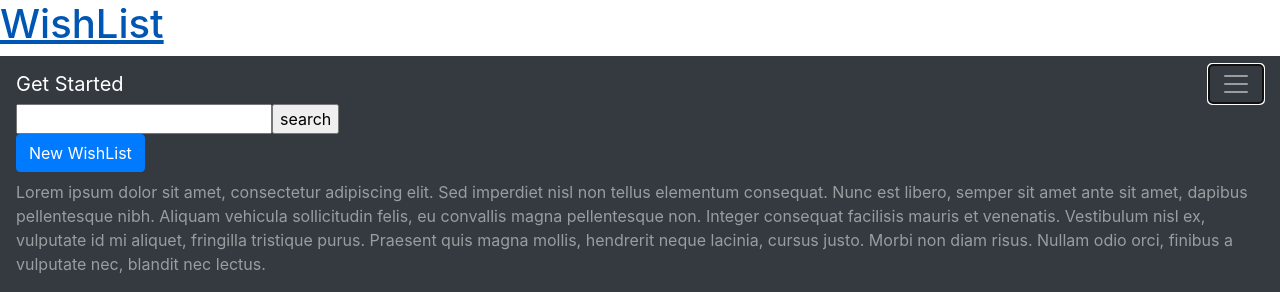
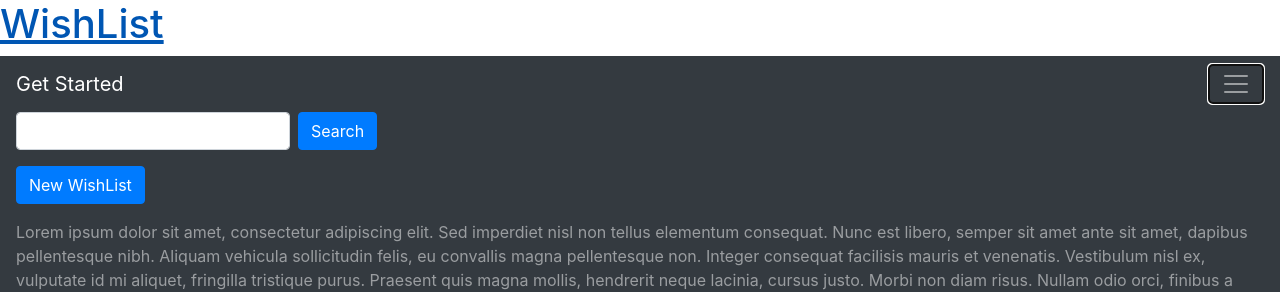
Before and after one commit to ekahialoha/wishlist-frontend, a React (Create React App) app: page /search/1 in a window 1280 px wide. Both pictures are taken after a click on the button 1236 px from the left and 84 px from the top of the page. Shown: the top 292 px of the page. Built offline with nearby package versions, Linux system fonts and the light colour scheme; no server answers.

Commit message:
styling consistency/removed dead route

```diff
--- a/src/App.js
+++ b/src/App.js
@@ -18,7 +18,6 @@ class App extends Component {
                     <Switch>
                         <Route exact path='/' component={(props) => <List rand={Math.random()} {...props} />}/>}/> // Random Index
                         <Route path='/new' component={CreateList} /> // Create List
-                        <Redirect from='/test' to='/about' />
                         <Route path='/view/:id' component={(props) => <List rand={Math.random()} {...props} />}/>} /> // View List
                         <Route path='/search/:query' component={(props) => <SearchResults rand={Math.random()} {...props} />}/>} /> // Search Results
                     </Switch>
--- a/src/components/Navigation.js
+++ b/src/components/Navigation.js
@@ -24,8 +24,8 @@ class Navigation extends Component {
                 <Navbar.Toggle aria-controls="responsive-navbar-nav"/>
                 <Navbar.Collapse id="responsive-navbar-nav">
                     <Nav>
-                        <Search handleNavToggle={this.handleNavToggle} />
-                        <Link to="/new"><Button onClick={() => this.handleNavToggle(false)}>New WishList</Button></Link>
+                        <Navbar.Text><Search handleNavToggle={this.handleNavToggle} /></Navbar.Text>
+                        <Navbar.Text><Link to="/new"><Button onClick={() => this.handleNavToggle(false)}>New WishList</Button></Link></Navbar.Text>
                         <Navbar.Text>
                             Lorem ipsum dolor sit amet, consectetur adipiscing elit. Sed imperdiet nisl non tellus elementum consequat. Nunc est libero, semper sit amet ante sit amet, dapibus pellentesque nibh. Aliquam vehicula sollicitudin felis, eu convallis magna pellentesque non. Integer consequat facilisis mauris et venenatis. Vestibulum nisl ex, vulputate id mi aliquet, fringilla tristique purus. Praesent quis magna mollis, hendrerit neque lacinia, cursus justo. Morbi non diam risus. Nullam odio orci, finibus a vulputate nec, blandit nec lectus.
                         </Navbar.Text>
--- a/src/components/Search.js
+++ b/src/components/Search.js
@@ -1,5 +1,6 @@
 import React, { Component } from 'react';
 import { Redirect } from "react-router-dom";
+import { Form, FormControl, Button } from 'react-bootstrap';
 
 class Search extends Component {
     constructor(props){
@@ -40,15 +41,16 @@ class Search extends Component {
             return <Redirect to={url} />;
         }
         return (
-            <form onSubmit={this.handleSubmit}>
-                <input
+            <Form onSubmit={this.handleSubmit} inline>
+                <FormControl
                     type="text"
                     name="q"
                     value={this.state.searchInput}
                     onChange={this.handleChanges}
+                    required="required"
                 />
-                <input type="submit" value="search" />
-            </form>
+                <Button type="submit" className="ml-sm-2">Search</Button>
+            </Form>
         );
     }
 }
```
